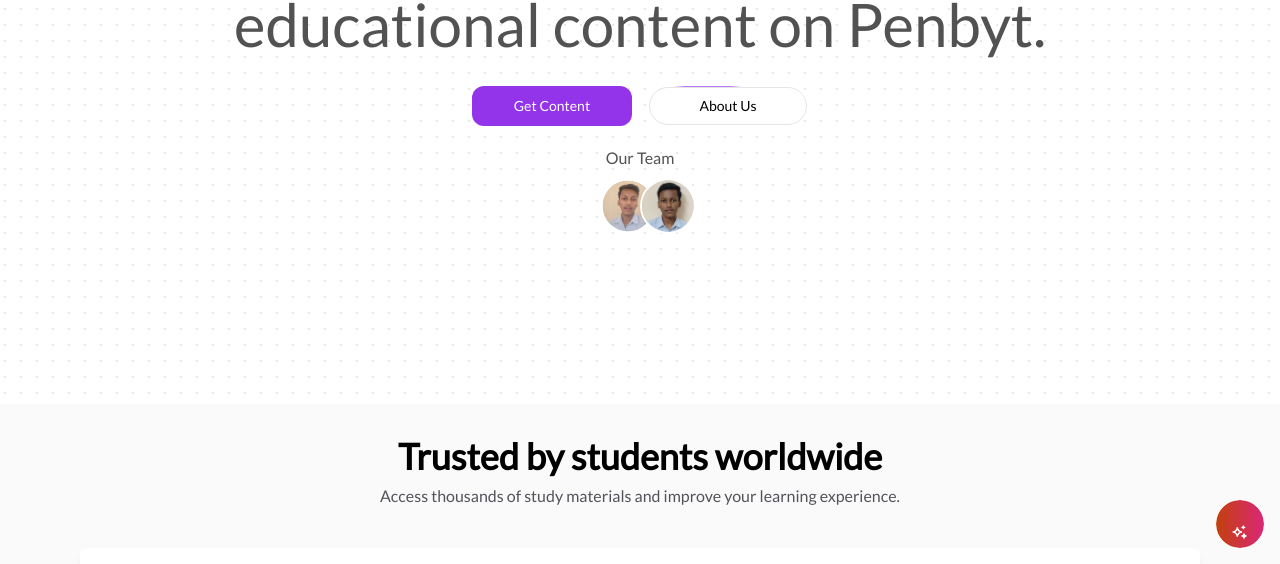
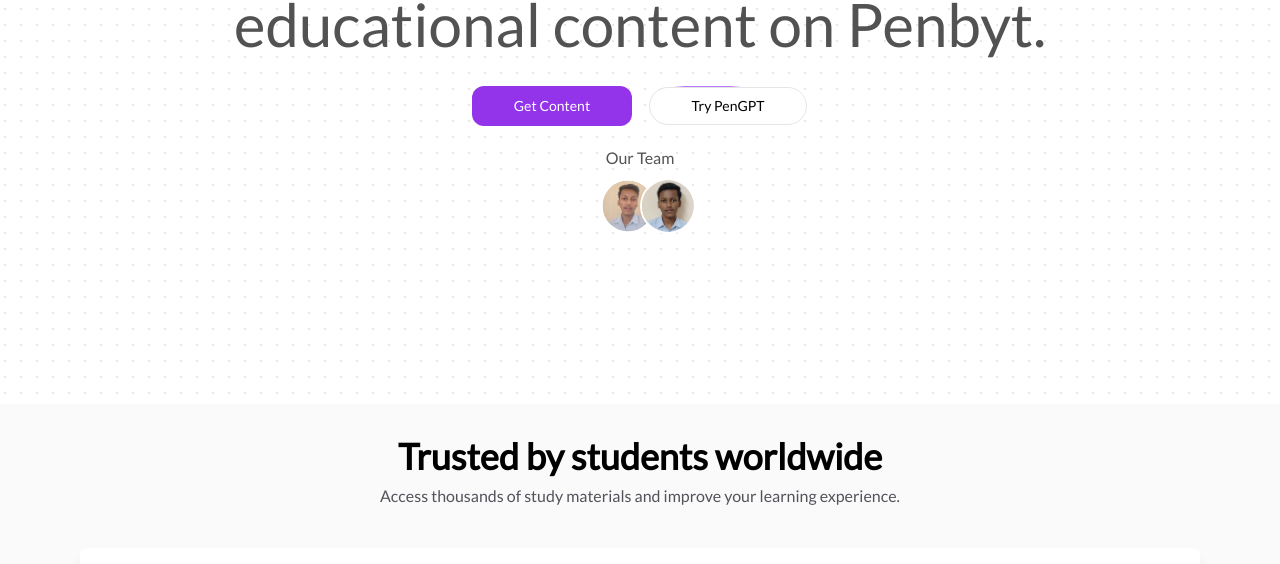
Before and after one commit to vijay324/Penbyt, a Next.js app: page / in a window 1280 px wide. Shown: the part 236-800 px from the top of the page. Built offline with nearby package versions, Linux system fonts and the light colour scheme; no server answers.

Commit message:
Changes-7

```diff
--- a/app/components/Header.tsx
+++ b/app/components/Header.tsx
@@ -71,7 +71,7 @@
             borderRadius="1.75rem"
             className="bg-white dark:bg-slate-900 text-black dark:text-white border-neutral-200 dark:border-purple-800 "
           >
-            <Link href="/about">About Us</Link>
+            <Link href="https://chat.penbyt.com">Try PenGPT</Link>
           </Button>
         </div>
         <h1 className="text-neutral-600 dark:text-neutral-200 text-xs sm:text-base mt-5">
--- a/app/layout.tsx
+++ b/app/layout.tsx
@@ -39,7 +39,6 @@
               {children}
             </main>
             <Footer />
-            <FloatingButton />
           </ClerkProvider>
         </body>
       </html>
```
